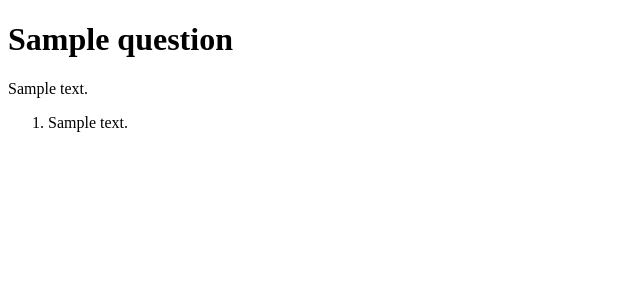
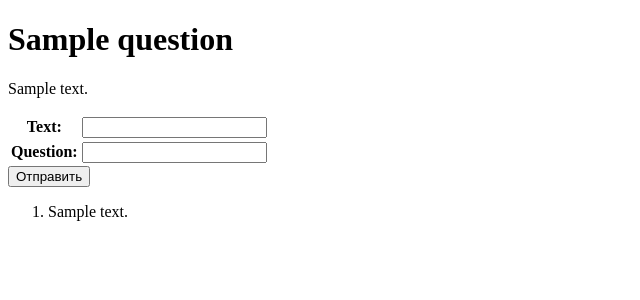
Before and after one commit to dprokopenko/web_application, a Django app: page /question/1/ in a window 1280 px wide. Shown: the top 300 px of the page, without its empty margins (0-640 px from the left). Run offline with Django 3.2, Linux system fonts and the light colour scheme; tables that the repository leaves empty hold one stand-in row (values such as "Sample post").

Commit message:
added forms: AskForm, AnswerForm

```diff
--- a/ask/ask/settings.py
+++ b/ask/ask/settings.py
@@ -38,7 +38,7 @@ INSTALLED_APPS = [
     'django.contrib.messages',
     'django.contrib.staticfiles',
     'qa.apps.QaConfig',
-    'autofixture',
+    #'autofixture',
 ]
 
 MIDDLEWARE = [
--- /dev/null
+++ b/ask/qa/forms.py
@@ -0,0 +1,34 @@
+from django import forms
+from .models import Question, Answer
+from django.contrib.auth.models import User
+
+
+class AskForm(forms.Form):
+    title = forms.CharField()
+    text = forms.CharField()
+
+    def save(self):
+        question = Question.objects.create(
+            title=self.cleaned_data['title'],
+            text=self.cleaned_data['text'],
+            author=User.objects.get(pk=1),
+        )
+        return question
+
+
+class AnswerForm(forms.Form):
+    text = forms.CharField()
+    question = forms.IntegerField()
+
+    def clean_question(self):
+        question = self.cleaned_data['question']
+        if question > Question.objects.count() or question < 1:
+            raise forms.ValidationError('Invalid question number!')
+        return question
+
+    def save(self):
+        answer = Answer.objects.create(
+            text=self.cleaned_data['text'],
+            question_id=self.cleaned_data['question'],
+            author=User.objects.get(pk=1),
+        )
--- a/ask/qa/templates/view_page_question.html
+++ b/ask/qa/templates/view_page_question.html
@@ -7,6 +7,13 @@
 <body>
     <h1>{{ question.title }}</h1>
     <p>{{ question.text }}</p>
+    <form action="" method="post">
+        {% csrf_token %}
+        <table>
+            {{ form }}
+        </table>
+        <input type="submit" value="Отправить">
+    </form>
     <ol>
         {% for answer in question.answer_set.all %}
             <li>{{ answer.text }}</li>
--- a/ask/qa/urls.py
+++ b/ask/qa/urls.py
@@ -1,13 +1,15 @@
 from django.conf.urls import url
 
-from .views import test, view_database, view_page_question, view_new_questions, view_popular_questions
+from .views import test, \
+    view_database, view_page_question, view_new_questions, view_popular_questions, \
+    view_ask_form
 
 urlpatterns = [
     url(r'^$', view_new_questions),
     url(r'login/', test),
     url(r'signup/', test),
     url(r'question/(?P<id>\d+)/', view_page_question, name='page-question'),
-    url(r'ask/', test),
+    url(r'ask/', view_ask_form),
     url(r'popular/', view_popular_questions),
     url(r'new/', test),
     url(r'test/', view_database)
--- a/ask/qa/views.py
+++ b/ask/qa/views.py
@@ -1,7 +1,9 @@
-from django.http import HttpResponse
+from django.http import HttpResponse, HttpResponseRedirect
 from django.shortcuts import render, get_object_or_404
 from django.core.paginator import Paginator
 from .models import Question, Answer
+from .forms import AskForm, AnswerForm
+from django.urls import reverse
 
 
 def test(request, *args, **kwargs):
@@ -10,14 +12,24 @@ def test(request, *args, **kwargs):
 
 def view_database(request):
     return render(request, 'view_database.html', {
-        "questions": Question.objects.new(),
+        'questions': Question.objects.new(),
     })
 
 
 def view_page_question(request, id):
     question = get_object_or_404(Question, id=id)
+    if request.method == 'POST':
+        form = AnswerForm(request.POST)
+        if form.is_valid():
+            form.save()
+            return HttpResponseRedirect(reverse('page-question', args=[
+                id,
+            ]))
+    else:
+        form = AnswerForm()
     return render(request, 'view_page_question.html', {
-        "question": question,
+        'question': question,
+        'form': form,
     })
 
 
@@ -28,7 +40,7 @@ def view_new_questions(request):
     paginator = Paginator(questions, limit)
     page = paginator.page(page)
     return render(request, 'view_new_questions.html', {
-        "page": page,
+        'page': page,
     })
 
 
@@ -39,5 +51,20 @@ def view_popular_questions(request):
     paginator = Paginator(questions, limit)
     page = paginator.page(page)
     return render(request, 'view_popular_questions.html', {
-        "page": page,
+        'page': page,
     })
+
+
+def view_ask_form(request):
+    if request.method == 'POST':
+        form = AskForm(request.POST)
+        if form.is_valid():
+            question = form.save()
+            return HttpResponseRedirect(reverse('page-question', args=[
+                question.id,
+            ]))
+    else:
+        form = AskForm()
+    return render(request, 'view_ask_form.html', {
+        'form': form,
+    })
```
Also changed, not shown: ask/qa/templates/view_ask_form.html (added, +16 -0 lines), 1 other file.
